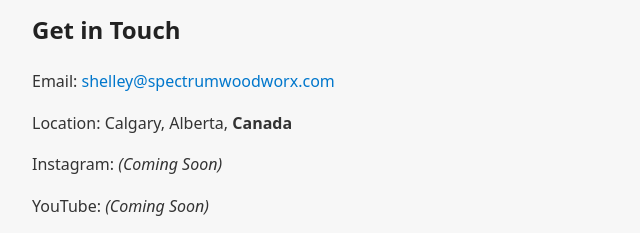
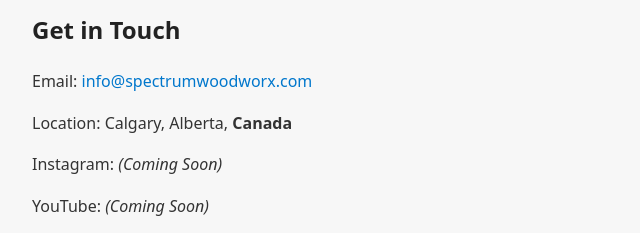
Before and after one commit to SpectrumWoodWorx/spectrumwoodworx, a plain HTML site: page index.html in a window 1280 px wide. Shown: the part 1512-1745 px from the top of the page, 208-848 px from the left. Drawn offline with Linux system fonts and the light colour scheme.

Commit message:
update index.html

```diff
--- a/index.html
+++ b/index.html
@@ -117,7 +117,7 @@
 
   <section id="contact">
     <h2>Get in Touch</h2>
-    <p>Email: <a href="mailto:shelley@spectrumwoodworx.com">shelley@spectrumwoodworx.com</a></p>
+    <p>Email: <a href="mailto:info@spectrumwoodworx.com">info@spectrumwoodworx.com</a></p>
     <p>Location: Calgary, Alberta, <strong>Canada</strong></p>
     <p>Instagram: <em>(Coming Soon)</em></p>
     <p>YouTube: <em>(Coming Soon)</em></p>
```
